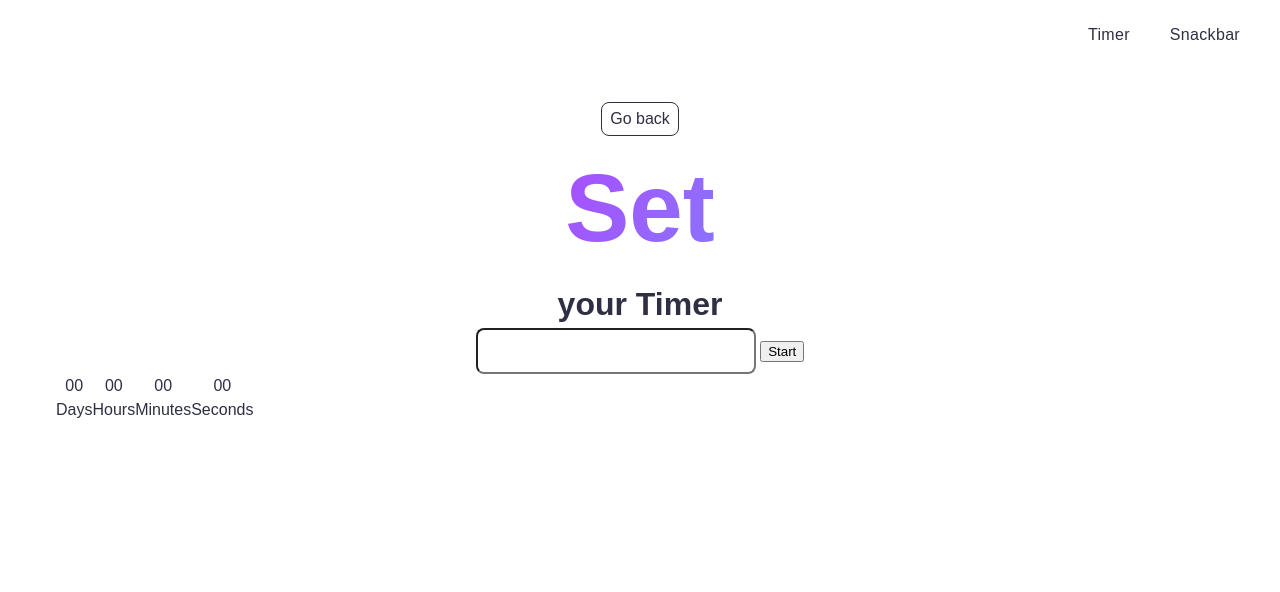
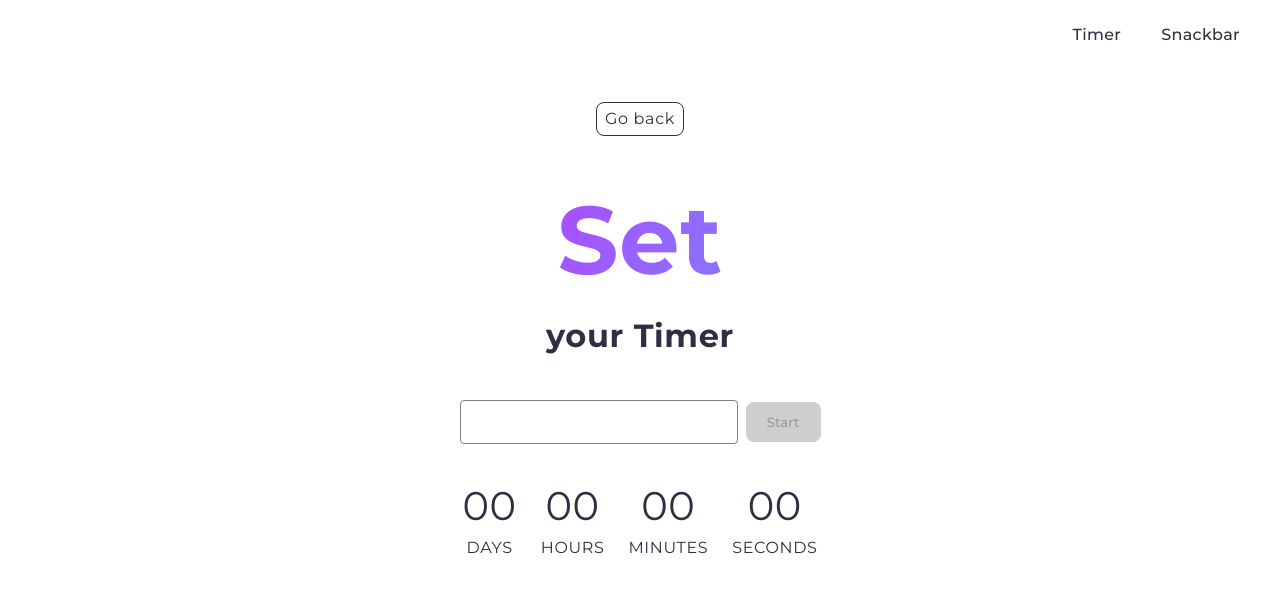
Before and after one commit to hanna-uler/goit-js-hw-10, a website built with Vite: page src/1-timer.html in a window 1280 px wide. Built offline with nearby package versions, Linux system fonts and the light colour scheme; a web font is replaced by a local one.

Commit message:
fix font link,upgrade font and input styles, add timer styles

```diff
--- a/src/1-timer.html
+++ b/src/1-timer.html
@@ -17,15 +17,17 @@
     <main>
       <div class="container">
         <load src="./partials/back-link.html" />
-        <h1 class="main-title">
+        <h1 class="main-title timer-title">
           <span class="main-title-gradient">Set</span>your Timer
         </h1>
 
         <div class="container timer-container">
-          <input type="text" id="datetime-picker" />
-          <button class="timer-start-btn" type="button" data-start>
-            Start
-          </button>
+          <div class="start-input-cont">
+            <input type="text" id="datetime-picker" />
+            <button class="timer-start-btn" type="button" data-start>
+              Start
+            </button>
+          </div>
 
           <div class="timer-countdown">
             <div class="field">
--- a/src/css/1-timer.css
+++ b/src/css/1-timer.css
@@ -1,23 +1,55 @@
-#datetime-picker{
+.timer-title {
+  margin-bottom: 40px;
+}
+.timer-container {
+  display: flex;
+  flex-direction: column;
+  gap: 32px;
+}
+
+.start-input-cont {
+  display: flex;
+  justify-content: center;
+  align-items: center;
+  gap: 8px;
+}
+
+#datetime-picker {
   width: 272px;
   height: 40px;
-border-radius: 8px;
-font-family: ;
+  border: 1px solid #808080;
+  border-radius: 4px;
 }
 
-.timer-start-btn{
-
+.timer-start-btn {
+  width: 75px;
+  height: 40px;
+  border-radius: 8px;
+  padding: 8px 16px;
+  background-color: #cfcfcf;
+  color: #989898;
+  font-weight: 500;
+  /* border-color: #989898; */
+  border-style: none;
 }
 
-.timer-countdown{
+.timer-countdown {
   display: flex;
   flex-direction: row;
+  justify-content: start;
+  gap: 24px;
+  margin: 0 auto;
 }
 
-.value{
+.value {
   display: block;
+  font-size: 40px;
+  text-align: center;
 }
 
-.label{
+.label {
   display: block;
+  font-size: 16px;
+  text-transform: uppercase;
+  text-align: center;
 }
--- a/src/css/back-link.css
+++ b/src/css/back-link.css
@@ -3,6 +3,7 @@
   display: inline-block;
   padding: 4px 8px;
   margin-top: 32px;
+  margin-bottom: 32px;
   border: 1px solid;
   border-radius: 8px;
 }
--- a/src/css/base.css
+++ b/src/css/base.css
@@ -4,9 +4,10 @@
   font-size: 16px;
   line-height: 1.5;
   font-weight: 400;
+  letter-spacing: 0.04em;
 
   color: #2e2f42;
-  background-color: rgba(255, 255, 255, 0.87);
+  background-color: #fff;
 
   font-synthesis: none;
   text-rendering: optimizeLegibility;
@@ -29,3 +30,9 @@ main {
 main:has(.back-link) {
   text-align: center;
 }
+
+input,
+textarea,
+button {
+  font-family: inherit;
+}
--- a/src/css/styles.css
+++ b/src/css/styles.css
@@ -9,7 +9,7 @@
 @import url('./base.css');
 @import url('./container.css');
 @import url('./animations.css');
-@import url('https: //fonts.googleapis.com/css2?family=Montserrat:ital,wght@0,100..900;1,100..900&display=swap');
+@import url('https://fonts.googleapis.com/css2?family=Montserrat:ital,wght@0,100..900;1,100..900&display=swap');
 
 /* Sections style */
 @import url('./header.css');
```
Lines whose indentation alone changed are shown as unchanged.
